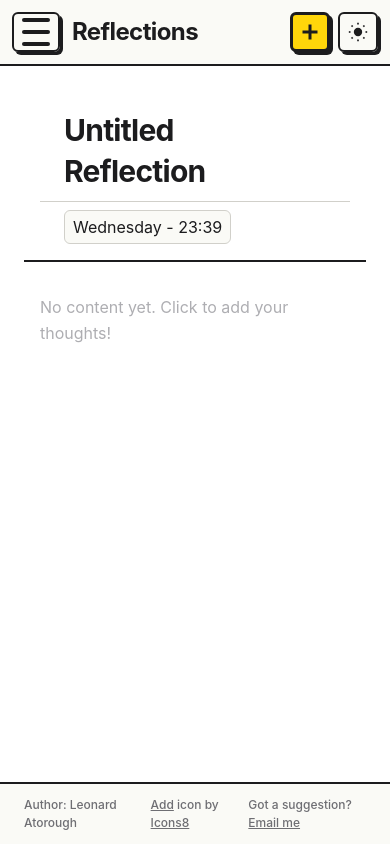
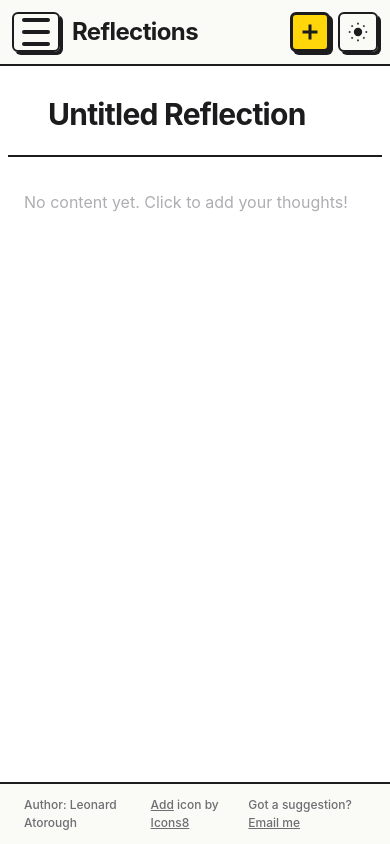
Before and after one commit to Leonard-Atorough/reflections-app, a React (Vite) app: page / in a window 390 px wide. Built offline with nearby package versions, Linux system fonts and the light colour scheme.

Commit message:
feat: enhance mobile responsiveness in Reflection components; adjust padding in footer and update styles in Reflection.css

```diff
--- a/src/components/Reflection/ReflectionDetail.tsx
+++ b/src/components/Reflection/ReflectionDetail.tsx
@@ -3,13 +3,14 @@ import { useFormattedDate } from "@hooks/useFormattedDate";
 import { ReflectionsContext, EditingContext, type ReflectionsContextType } from "@contexts";
 import type { Reflection } from "@/types/Reflection";
 import { Button, Dialog, TrashIcon } from "../ui";
-import { useReflectionActions } from "@hooks";
+import { useReflectionActions, useResponsive } from "@hooks";
 import { renderMarkdown } from "@/types/ContentFormat";
 
 export function ReflectionDetail({ reflection }: { reflection: Reflection | null }) {
   const { setIsEditing } = useContext(EditingContext);
   const { selectedId } = useContext(ReflectionsContext) as ReflectionsContextType;
   const { deleteReflection } = useReflectionActions();
+  const { isMobile } = useResponsive();
 
   const [isDeleteDialogOpen, setIsDeleteDialogOpen] = useState(false);
 
@@ -60,9 +61,11 @@ export function ReflectionDetail({ reflection }: { reflection: Reflection | null
               )}
             </div>
           </div>
-          <div className="metadata">
-            <p className="date">{formattedUpdateDate}</p>
-          </div>
+          {!isMobile && (
+            <div className="metadata">
+              <p className="date">{formattedUpdateDate}</p>
+            </div>
+          )}
         </div>
         <p
           onClick={() => {
--- a/src/components/Reflection/ReflectionsForm/ReflectionForm.tsx
+++ b/src/components/Reflection/ReflectionsForm/ReflectionForm.tsx
@@ -6,6 +6,7 @@ import { EditingContext, ReflectionsContext, type ReflectionsContextType } from
 import { MarkdownFormats } from "@/types/ContentFormat";
 import { EditorToolbar } from "./EditorToolbar/EditorToolbar";
 import styles from "./ReflectionForm.module.css";
+import { useResponsive } from "@/hooks";
 
 type props = {
   reflection: Reflection | null;
@@ -33,7 +34,13 @@ function TitleInput({ value, onChange }: { value: string; onChange: (value: stri
  * Content editor sub-component
  * Easy to replace with WYSIWYG editor - just change this component
  */
-function ContentEditor({ value, onChange }: { value: string; onChange: (value: string, format?: "markdown") => void }) {
+function ContentEditor({
+  value,
+  onChange,
+}: {
+  value: string;
+  onChange: (value: string, format?: "markdown") => void;
+}) {
   const textAreaRef = useRef<HTMLTextAreaElement | null>(null);
 
   const applyMarkdownFormat = (format: keyof typeof MarkdownFormats, args?: string) => {
@@ -90,14 +97,17 @@ function FormHeader({
   onTitleChange: (value: string) => void;
   formattedDate: string;
 }) {
+  const { isMobile } = useResponsive();
   return (
     <div className="header">
       <div className="titleWrapper">
         <TitleInput value={title} onChange={onTitleChange} />
       </div>
-      <div className="metadata">
-        <p className="date">{formattedDate}</p>
-      </div>
+      {!isMobile && (
+        <div className="metadata">
+          <p className="date">{formattedDate}</p>
+        </div>
+      )}
     </div>
   );
 }
--- a/src/layout/Layout.module.css
+++ b/src/layout/Layout.module.css
@@ -200,4 +200,8 @@ footer {
   overflow: hidden;
   padding: var(--space-6);
   background: var(--color-surface);
+
+  @media only screen and (max-width: 900px) {
+    padding: var(--space-2);
+  }
 }
--- a/src/styles/Reflection.css
+++ b/src/styles/Reflection.css
@@ -27,7 +27,6 @@
       justify-content: space-between;
       gap: var(--space-2);
       width: 100%;
-      border-bottom: var(--border-subtle);
 
       > .title {
         font-family: var(--font-sans);
@@ -63,6 +62,8 @@
       align-items: center;
       color: var(--color-text);
       padding: var(--space-1) var(--space-6);
+      border-top: var(--border-subtle);
+      width: 100%;
 
       > .date {
         border: var(--border-subtle);
```
